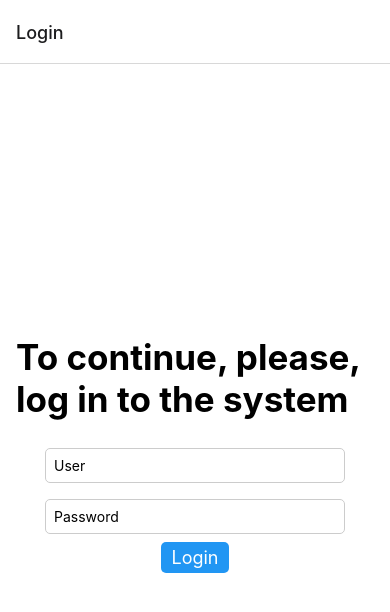
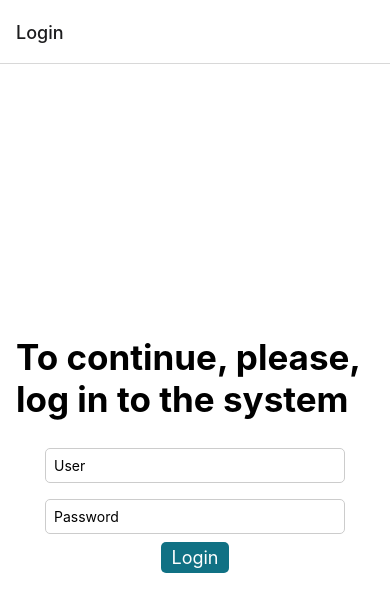
Before and after one commit to guilhermeS53/Atividade-01-Desenvolvendo-Telas-Em-React-Native, a React Native app in the folder 01-NavigationScreens-for-Users/: screen /Login in a window 390 px wide. Shown: the top 612 px of the page. Built offline with nearby package versions, Linux system fonts and the light colour scheme.

Commit message:
Entendo comandos de backgroundColor do React Native

```diff
--- a/01-NavigationScreens-for-Users/src/screens/HomeScreen.js
+++ b/01-NavigationScreens-for-Users/src/screens/HomeScreen.js
@@ -52,6 +52,7 @@ const styles = StyleSheet.create({
     alignItems: 'center',
   },
   button: {
+    backgroundColor: '#107184',
     marginVertical: 10,
     width: '100%',
   },
--- a/01-NavigationScreens-for-Users/src/screens/Login.js
+++ b/01-NavigationScreens-for-Users/src/screens/Login.js
@@ -59,7 +59,7 @@ const styles = StyleSheet.create({
     marginVertical: 8,
   },
   button: {
-    backgroundColor: '#2196F3',
+    backgroundColor: '#107184',
     paddingVertical: 5,
     paddingHorizontal: 10,
     borderRadius: 5,
```
